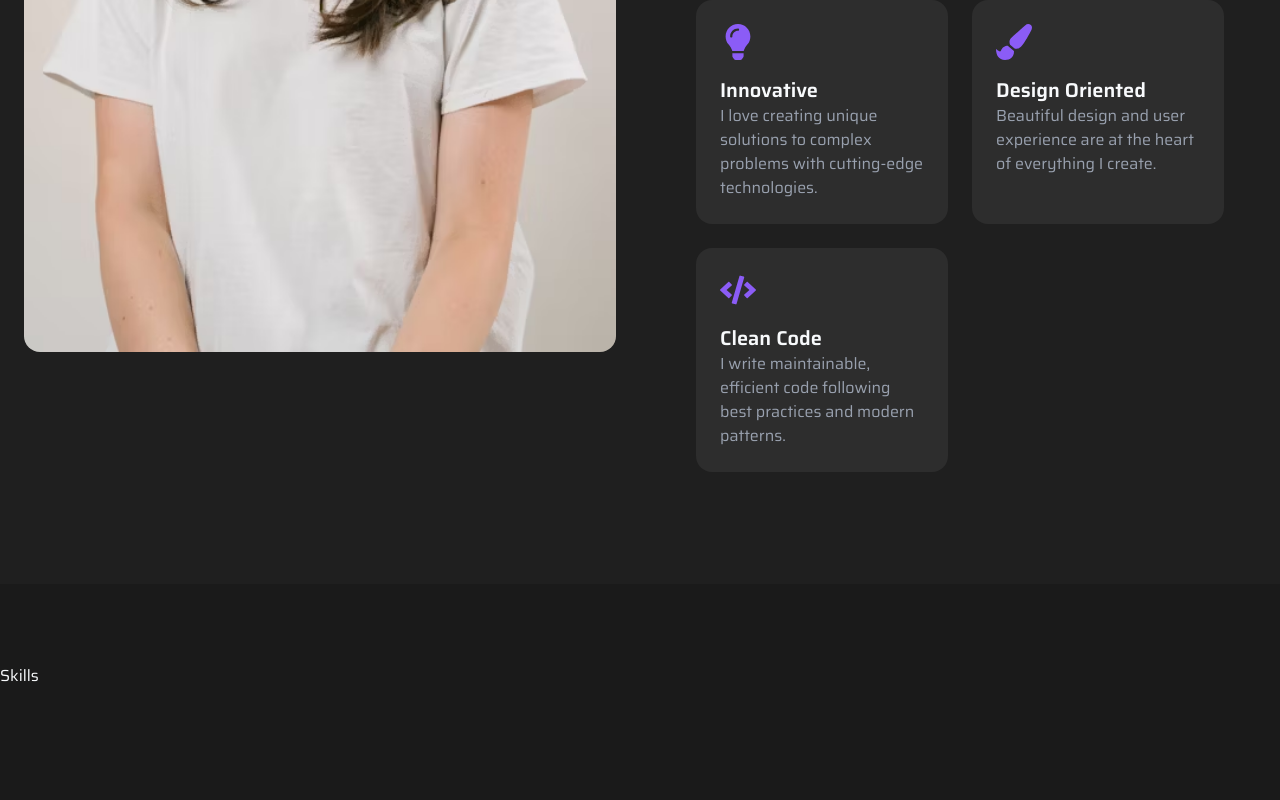
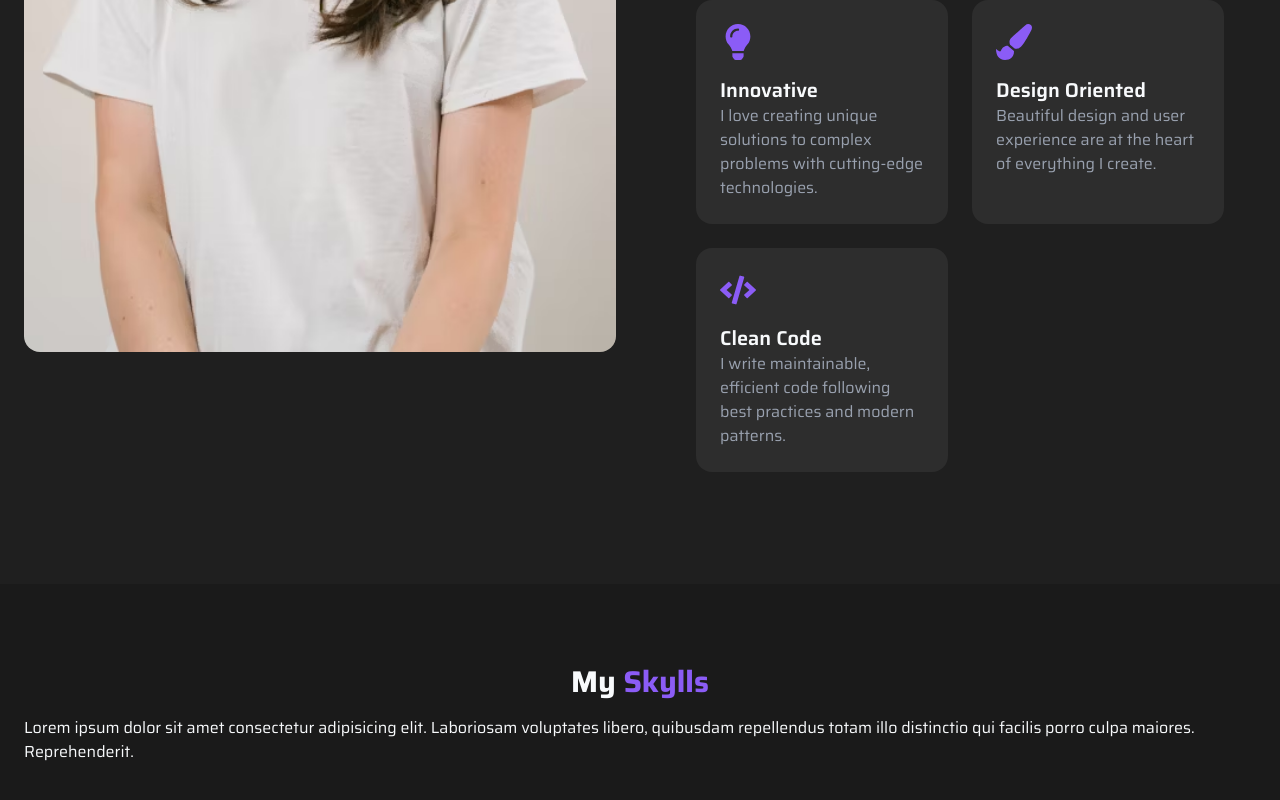
Before and after one commit to nindoscar/Portfolio-react, a React (Vite) app in the folder portfolio/: page / in a window 1280 px wide. Shown: the part 1708-2508 px from the top of the page. Before the commit the page ends 2476 px from the top, so only its background shows below. Built offline with nearby package versions, Linux system fonts and the light colour scheme.

Commit message:
[ADD] skills

```diff
--- a/portfolio/src/components/Skills.jsx
+++ b/portfolio/src/components/Skills.jsx
@@ -11,7 +11,13 @@ const Skills = () => {
       id="skills"
       className="py-20 bg-dark-100"
     >
-      Skills
+      <div className="container mx-auto px-6">
+        <h2 className="text-3xl font-bold text-center mb-4">
+          My <span className="text-purple">Skylls</span>
+        </h2>
+        <p>Lorem ipsum dolor sit amet consectetur adipisicing elit. Laboriosam voluptates libero,
+          quibusdam repellendus totam illo distinctio qui facilis porro culpa maiores. Reprehenderit.</p>
+      </div>
     </motion.div>
   );
 };
```
